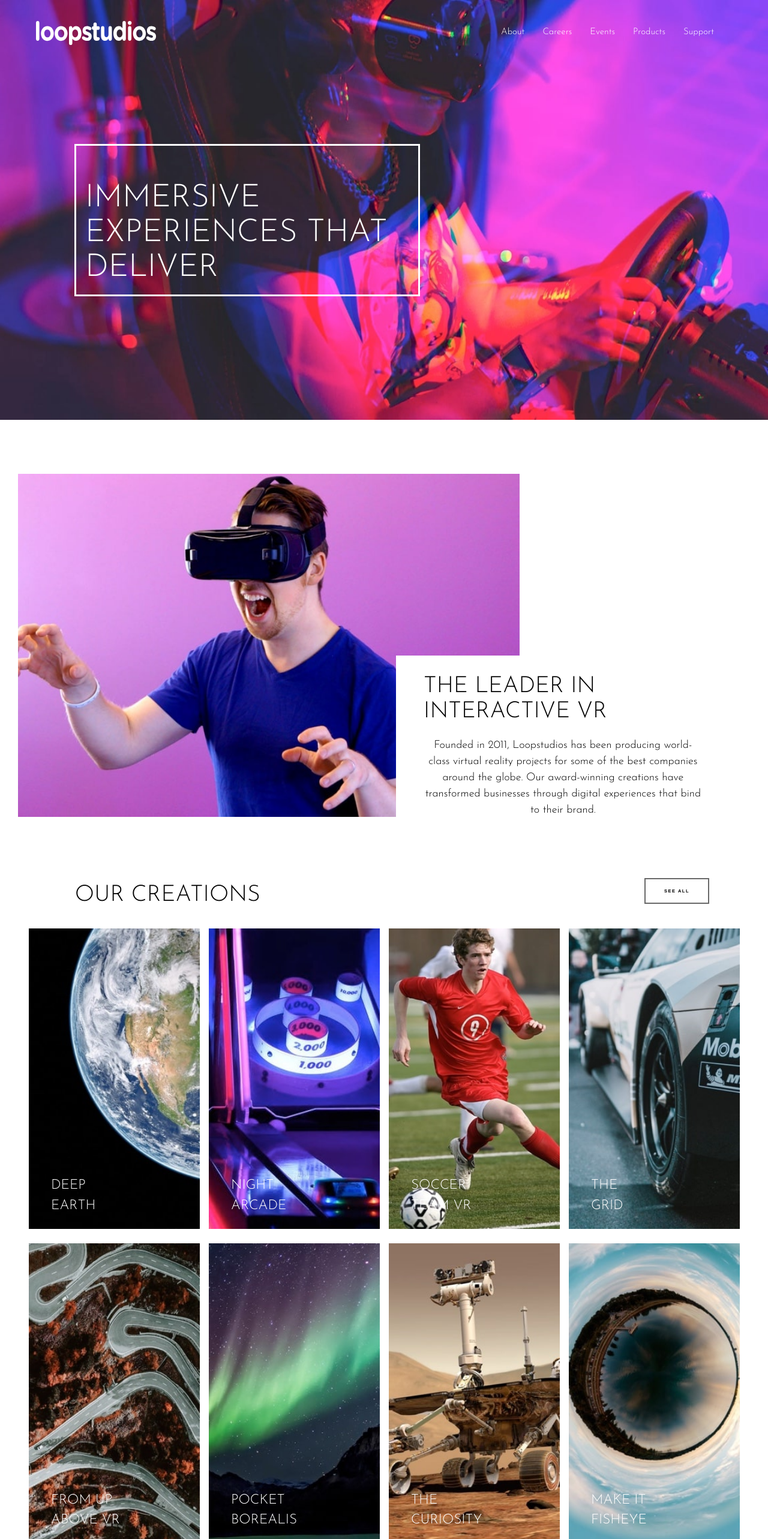
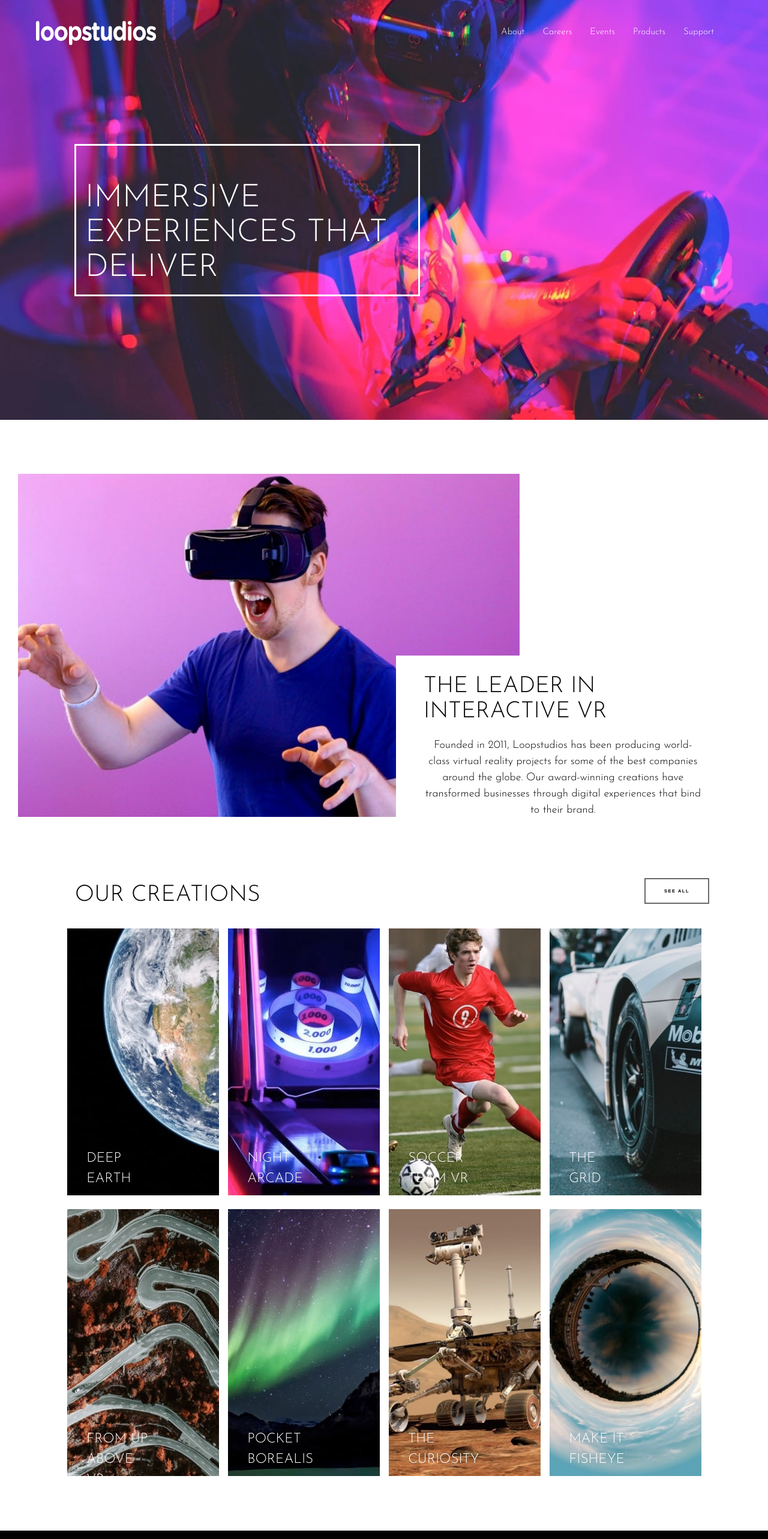
Before and after one commit to Jlbspyder/loopstudio-landing-page, a React (Vite) app: page / in a window 1280 px wide. Shown: the top 2566 px of the page at 60% size. Built offline with nearby package versions, Linux system fonts and the light colour scheme.

Commit message:
Update index.css

```diff
--- a/src/index.css
+++ b/src/index.css
@@ -371,7 +371,7 @@ p {
 @media only screen and (min-width: 600px) and (max-width:1400px) {
   .gridbox {
     display: grid;
-    grid-template-columns: repeat(4, 300px);
+    grid-template-columns: repeat(4, 268px);
   }
   .content {
     position: absolute;
```
